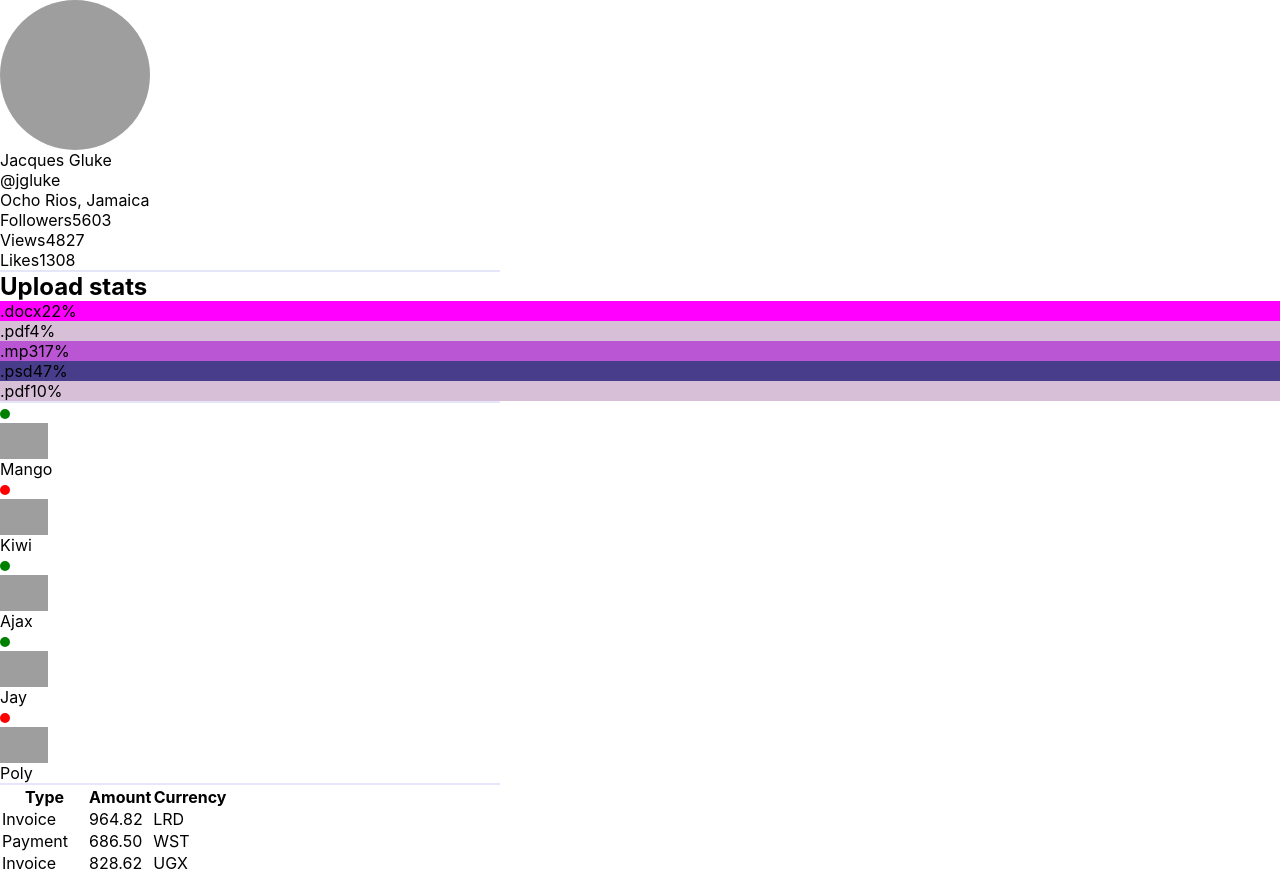
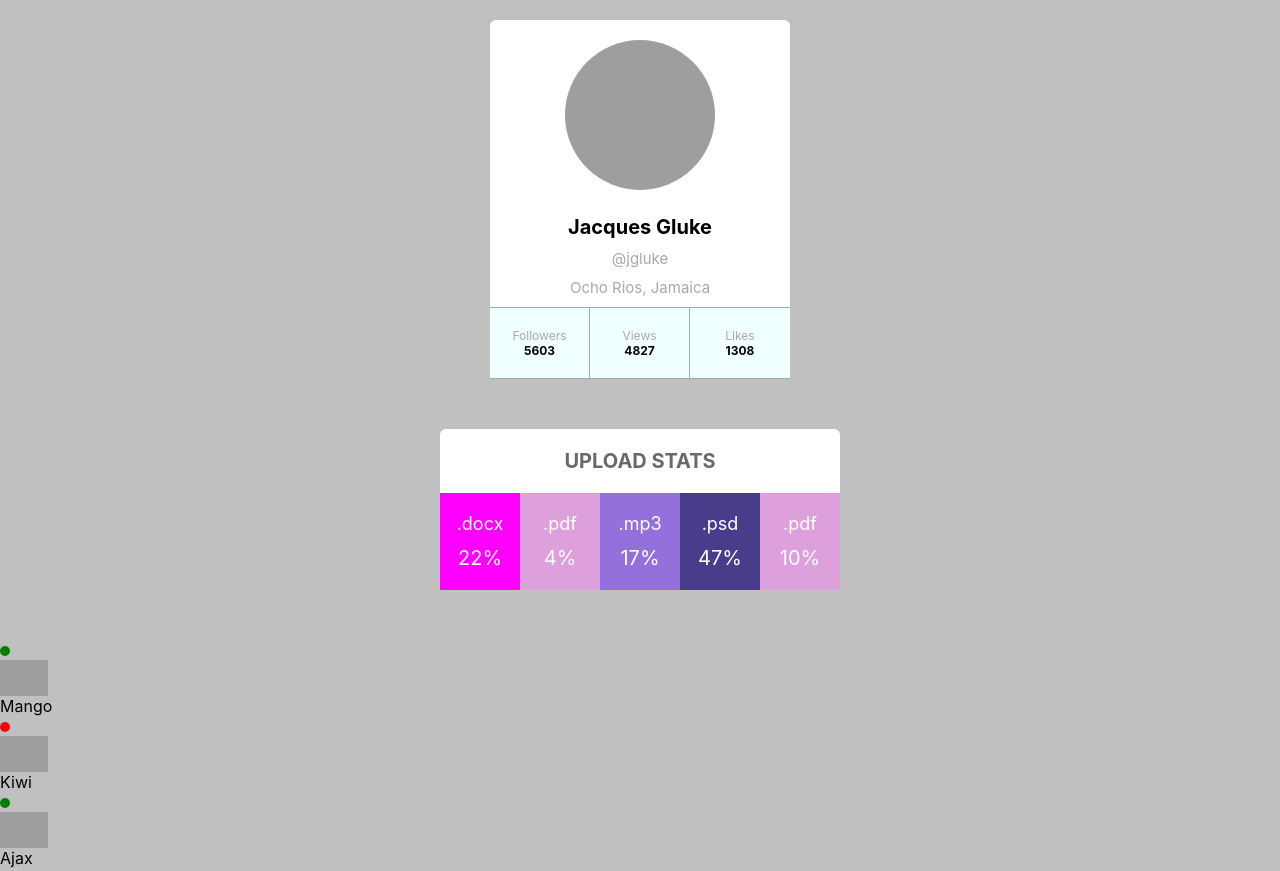
Before and after one commit to Vera-Korzun/goit-react-hw-01-components, a React app: page / in a window 1280 px wide. Shown: the top 871 px of the page. Built offline with nearby package versions, Linux system fonts and the light colour scheme; grey boxes are pictures that could not be loaded.

Commit message:
Added styles for tasks 1 and 2

```diff
--- a/src/components/App.js
+++ b/src/components/App.js
@@ -18,12 +18,9 @@ const App = () => {
         avatar={user.avatar}
         stats={user.stats}
       />
-      <hr align="center" width="500" size="2" color="#e6e6fa" />
       <Statistics title="Upload stats" stats={statisticalData} />
       {/* <Statistics stats={statisticalData} />; */}
-      <hr align="center" width="500" size="2" color="#e6e6fa" />
       <FriendList friends={friends} />
-      <hr align="center" width="500" size="2" color="#e6e6fa" />
       <TransactionHistory transactions={transactions} />
     </>
   );
--- a/src/components/Profile/Profile.js
+++ b/src/components/Profile/Profile.js
@@ -1,24 +1,20 @@
 import React from "react";
 import PropTypes from "prop-types";
 import StatsList from "./StatsList";
+import styles from "./Profile.module.css";
 
 const Profile = (props) => {
   return (
-    <div className="profile">
-      <div className="description">
+    <div className={styles.profile}>
+      <div className={styles.description}>
         <img
           src={props.avatar}
           alt="Аватар пользователя"
-          className="avatar"
-          style={{
-            width: "150px",
-            height: "150px",
-            borderRadius: "50%",
-          }}
+          className={styles.avatar}
         />
-        <p className="name">{props.name}</p>
-        <p className="tag">@{props.tag}</p>
-        <p className="location">{props.location}</p>
+        <p className={styles.name}>{props.name}</p>
+        <p className={styles.tag}>@{props.tag}</p>
+        <p className={styles.location}>{props.location}</p>
       </div>
 
       <StatsList stats={props.stats} />
--- a/src/components/Profile/StatsList.js
+++ b/src/components/Profile/StatsList.js
@@ -1,10 +1,11 @@
 import React from "react";
 import PropTypes from "prop-types";
 import StatsListItem from "./StatsListItem";
+import styles from "./Profile.module.css";
 
 const StatsList = ({ stats }) => {
   return (
-    <ul className="list stats">
+    <ul className={styles.stats}>
       <StatsListItem {...stats} />
     </ul>
   );
--- a/src/components/Profile/StatsListItem.js
+++ b/src/components/Profile/StatsListItem.js
@@ -1,20 +1,21 @@
 import React from "react";
 import PropTypes from "prop-types";
+import styles from "./Profile.module.css";
 
 const StatsListItem = ({ followers, views, likes }) => {
   return (
     <>
-      <li>
-        <span className="label">Followers</span>
-        <span className="quantity">{followers}</span>
+      <li className={styles.statsitem}>
+        <span className={styles.label}>Followers</span>
+        <span className={styles.quantity}>{followers}</span>
       </li>
-      <li>
-        <span className="label">Views</span>
-        <span className="quantity">{views}</span>
+      <li className={styles.statsitem}>
+        <span className={styles.label}>Views</span>
+        <span className={styles.quantity}>{views}</span>
       </li>
-      <li>
-        <span className="label">Likes</span>
-        <span className="quantity">{likes}</span>
+      <li className={styles.statsitem}>
+        <span className={styles.label}>Likes</span>
+        <span className={styles.quantity}>{likes}</span>
       </li>
     </>
   );
--- a/src/components/Statistics/Statistics.js
+++ b/src/components/Statistics/Statistics.js
@@ -1,13 +1,14 @@
 import React from "react";
 import PropTypes from "prop-types";
 import StatisticsItem from "./StatisticsItem";
+import styles from "./Statistics.module.css";
 
 const Statistics = ({ stats, title = "" }) => {
   return (
-    <section className="statistics">
-      {title === "" ? null : <h2 className="title">Upload stats</h2>}
+    <section className={styles.statistics}>
+      {title === "" ? null : <h2 className={styles.title}>Upload stats</h2>}
 
-      <ul className="list stat-list">
+      <ul className={styles.statsList}>
         {stats.map((stat) => (
           <StatisticsItem {...stat} key={stat.id} />
         ))}
--- a/src/components/Statistics/StatisticsItem.js
+++ b/src/components/Statistics/StatisticsItem.js
@@ -1,12 +1,13 @@
 import React from "react";
 import PropTypes from "prop-types";
 import randomColor from "../colors/colors.js";
+import styles from "./Statistics.module.css";
 
 const StatisticsItem = ({ label, percentage }) => {
   return (
-    <li className="item" style={{ backgroundColor: `${randomColor()}` }}>
-      <span className="label">{label}</span>
-      <span className="percentage">{percentage}%</span>
+    <li className={styles.item} style={{ backgroundColor: `${randomColor()}` }}>
+      <span className={styles.label}>{label}</span>
+      <span className={styles.percentage}>{percentage}%</span>
     </li>
   );
 };
--- a/src/components/colors/colors.js
+++ b/src/components/colors/colors.js
@@ -1,5 +1,4 @@
 const colors = [
-  "#E6E6FA",
   "#D8BFD8",
   "#DDA0DD",
   "#EE82EE",
--- /dev/null
+++ b/src/components/profile/Profile.module.css
@@ -0,0 +1,64 @@
+.profile {
+  display: flex;
+  justify-content: center;
+  text-align: center;
+  flex-direction: column;
+  align-content: center;
+  width: 300px;
+  background-color: #ffffff;
+  border-radius: 6px;
+  padding-top: 20px;
+  margin: 20px auto;
+}
+.description {
+  justify-content: center;
+  border: 1;
+}
+.avatar {
+  width: 150px;
+  height: 150px;
+  border-radius: 50%;
+  margin: auto;
+  margin-bottom: 25px;
+}
+.name {
+  font-size: 20px;
+  font-weight: 700;
+  color: #000000;
+  margin-bottom: 10px;
+}
+.tag {
+  font-size: 15px;
+  color: #a9a9a9;
+  margin-bottom: 10px;
+}
+.location {
+  font-size: 15px;
+  color: #a9a9a9;
+  margin-bottom: 10px;
+}
+.stats {
+  display: flex;
+  flex-direction: row;
+}
+.statsitem {
+  display: flex;
+  flex-direction: column;
+  padding: 20px 10px;
+  width: calc(100% / 3);
+  border: 1px solid #a9a9a9;
+  background-color: #f0ffff;
+  border-left: none;
+}
+.statsitem:last-child {
+  border-right: none;
+}
+.label {
+  font-size: 12px;
+  color: #a9a9a9;
+}
+.quantity {
+  font-size: 12px;
+  font-weight: 700;
+  color: #000000;
+}
--- /dev/null
+++ b/src/components/statistics/Statistics.module.css
@@ -0,0 +1,43 @@
+.statistics {
+  display: flex;
+  justify-content: center;
+  flex-direction: column;
+  text-align: center;
+  align-content: center;
+  background-color: #fff;
+  width: 400px;
+  border-radius: 6px;
+  margin: 50px auto;
+}
+.title {
+  color: #696969;
+  font-size: 20px;
+  font-weight: 700;
+  text-transform: uppercase;
+  margin: 20px auto;
+}
+.statsList {
+  display: flex;
+  justify-content: space-between;
+  flex-direction: row;
+  padding: 0;
+  margin: 0;
+  list-style: none;
+}
+.item {
+  display: flex;
+  flex-direction: column;
+  padding: 20px 10px;
+  width: calc(100% / 5);
+
+  border-left: none;
+}
+.label {
+  font-size: 18px;
+  color: #fff;
+  margin-bottom: 12px;
+}
+.percentage {
+  font-size: 20px;
+  color: #fff;
+}
--- a/src/index.css
+++ b/src/index.css
@@ -1,4 +1,5 @@
 body {
+  background-color: #c0c0c0;
   margin: 0;
   font-family: -apple-system, BlinkMacSystemFont, "Segoe UI", "Roboto", "Oxygen",
     "Ubuntu", "Cantarell", "Fira Sans", "Droid Sans", "Helvetica Neue",
```
